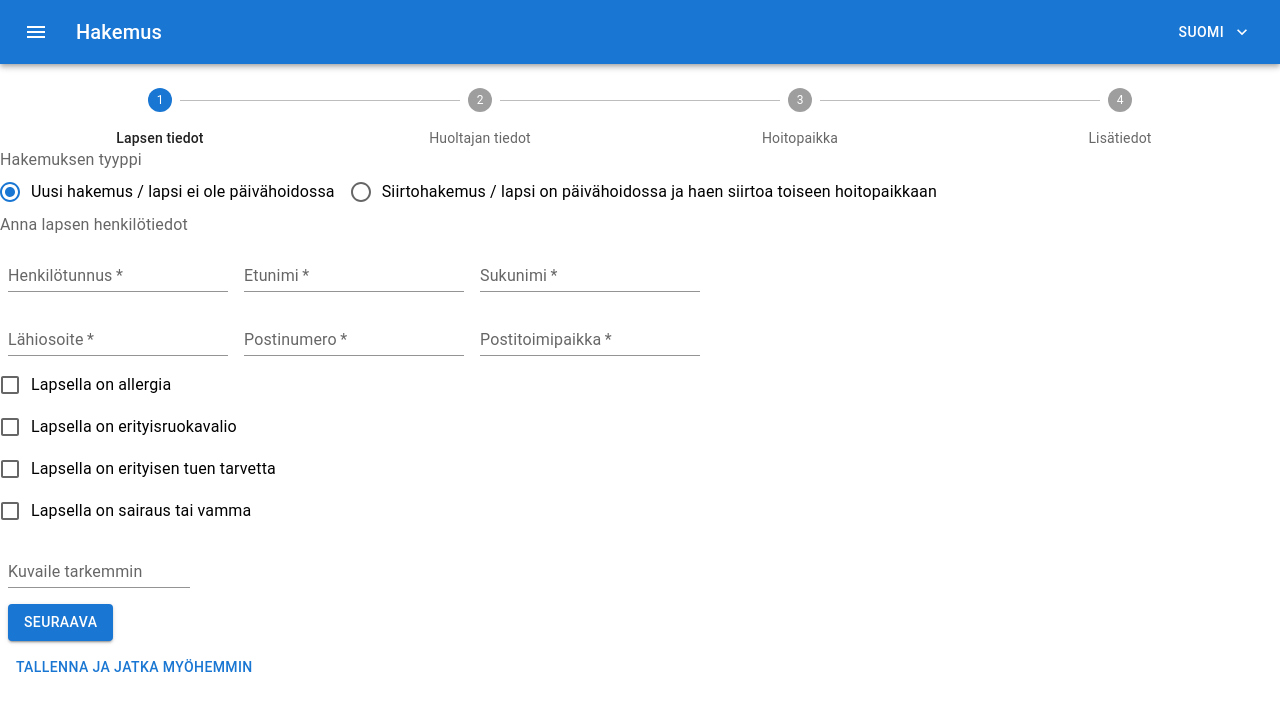
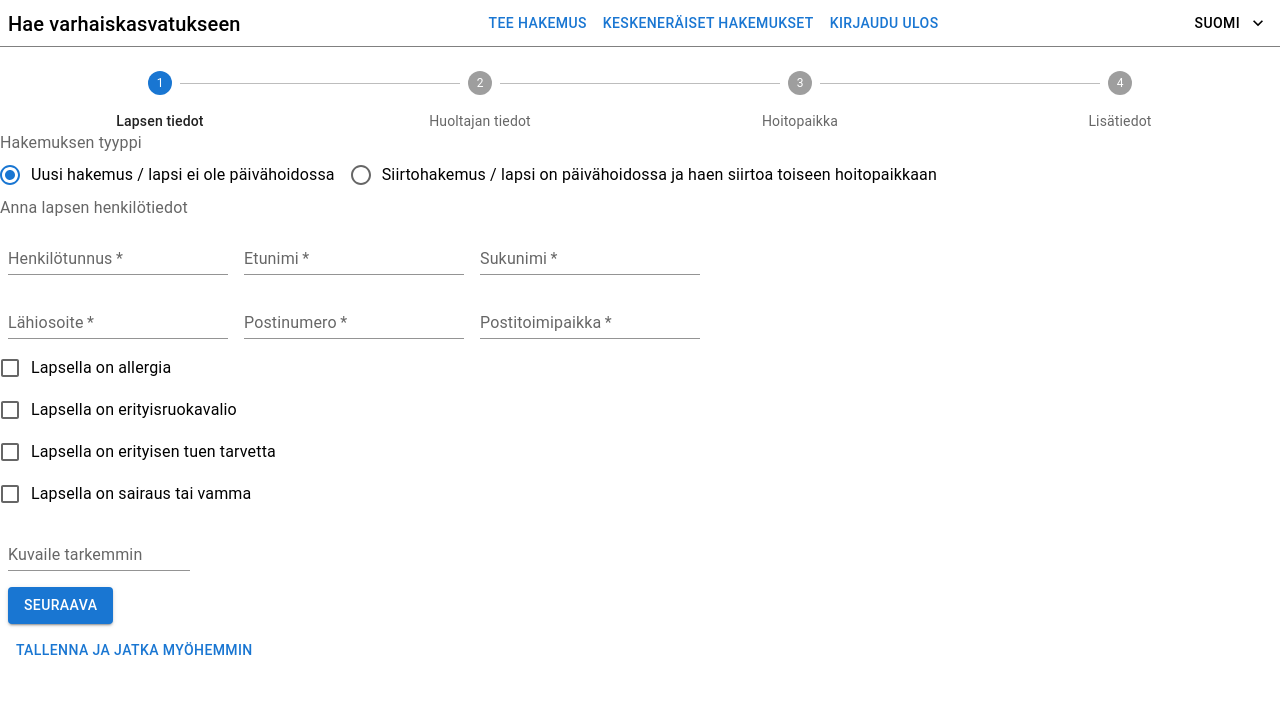
Before and after one commit to ElenaSj/lomake, a React (Create React App) app in the folder client/: page / in a window 1280 px wide. Shown: the top 710 px of the page. Built offline with nearby package versions, Linux system fonts and the light colour scheme; the HTML template or start-up script is replaced by a standard one.

Commit message:
add different navbar for desktop

```diff
--- a/client/src/navbar.js
+++ b/client/src/navbar.js
@@ -9,10 +9,14 @@ import MenuIcon from '@mui/icons-material/Menu';
 import ExpandMoreIcon from '@mui/icons-material/ExpandMore';
 import Menu from '@mui/material/Menu';
 import MenuItem from '@mui/material/MenuItem';
+import { useMediaQuery } from 'react-responsive'
+import Paper from '@mui/material/Paper';
 
 function NavBar() {
-    const [anchorEl, setAnchorEl] = React.useState(null);
-    const [language, changeLanguage] = React.useState('Suomi')
+  const isDesktop = useMediaQuery({query: '(min-width: 1224px)'})
+  const isMobile = useMediaQuery({query: '(max-width: 1224px'})
+  const [anchorEl, setAnchorEl] = React.useState(null);
+  const [language, changeLanguage] = React.useState('Suomi')
   const open = Boolean(anchorEl);
   const handleClick = (event) => {
     setAnchorEl(event.currentTarget);
@@ -24,7 +28,7 @@ function NavBar() {
     setAnchorEl(null);
   };
 
-    return (
+    return (<>{isMobile &&
         <Box sx={{ flexGrow: 1 }}>
           <AppBar position="static">
             <Toolbar>
@@ -64,7 +68,63 @@ function NavBar() {
       </Menu>
             </Toolbar>
           </AppBar>
-        </Box>
+        </Box>}
+        {isDesktop && <div style={{borderBottom: '1px solid grey'}}>
+        <Box sx={{  display: 'flex',
+        flexWrap: 'wrap',
+        '& > :not(style)': {
+          m: 1,
+          width: '100 %',
+          height: 30,
+        }, }}>
+              <Typography variant="h6" component="div" sx={{ my: 2, flexGrow: 1 }}>
+                Hae varhaiskasvatukseen
+              </Typography>
+
+              <Box sx={{ flexGrow: 1, display: { xs: 'none', md: 'flex' } }}>
+
+              <Button
+            id="basic-button"
+              >
+                Tee hakemus
+              </Button>
+              <Button
+            id="basic-button"
+              >
+                Keskeneräiset hakemukset
+              </Button>
+              <Button
+              id="basic-button"
+              >
+                Kirjaudu ulos
+              </Button>
+
+          </Box>
+              <Button
+               id="basic-button"
+               aria-controls={open ? 'basic-menu' : undefined}
+               aria-haspopup="true"
+               aria-expanded={open ? 'true' : undefined}
+               onClick={handleClick}
+               endIcon={<ExpandMoreIcon />} color="inherit"
+               >
+                {language}</Button>
+                <Menu
+        id="basic-menu"
+        anchorEl={anchorEl}
+        open={open}
+        onClose={()=>handleClose('edellinen')}
+        MenuListProps={{
+          'aria-labelledby': 'basic-button',
+        }}
+      >
+        <MenuItem onClick={()=>handleClose('Suomi')}>Suomi</MenuItem>
+        <MenuItem onClick={()=>handleClose('Svenska')}>Svenska</MenuItem>
+        <MenuItem onClick={()=>handleClose('English')}>English</MenuItem>
+      </Menu>
+
+        </Box></div>}
+        </>
       );
 }
 
```
